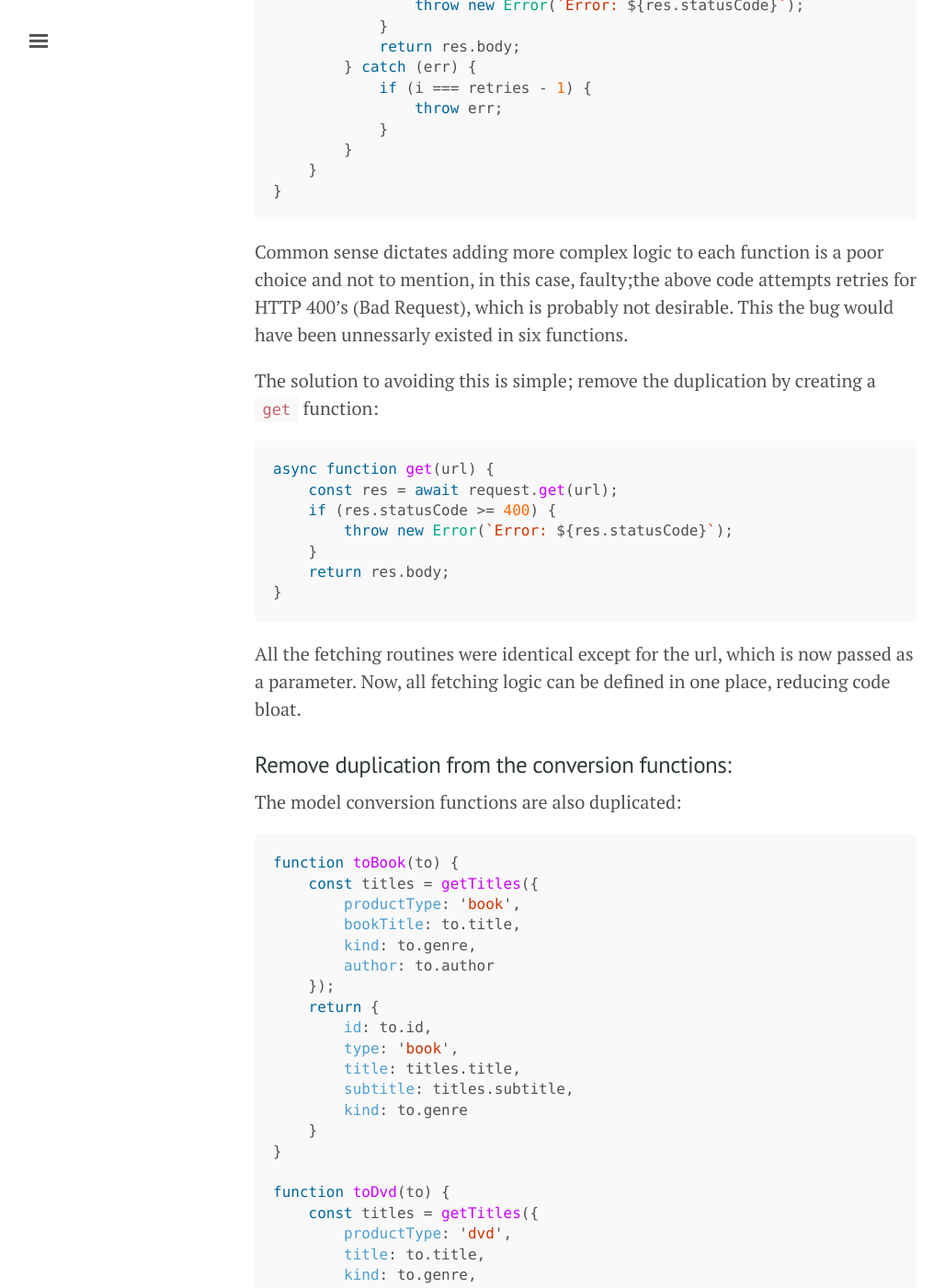
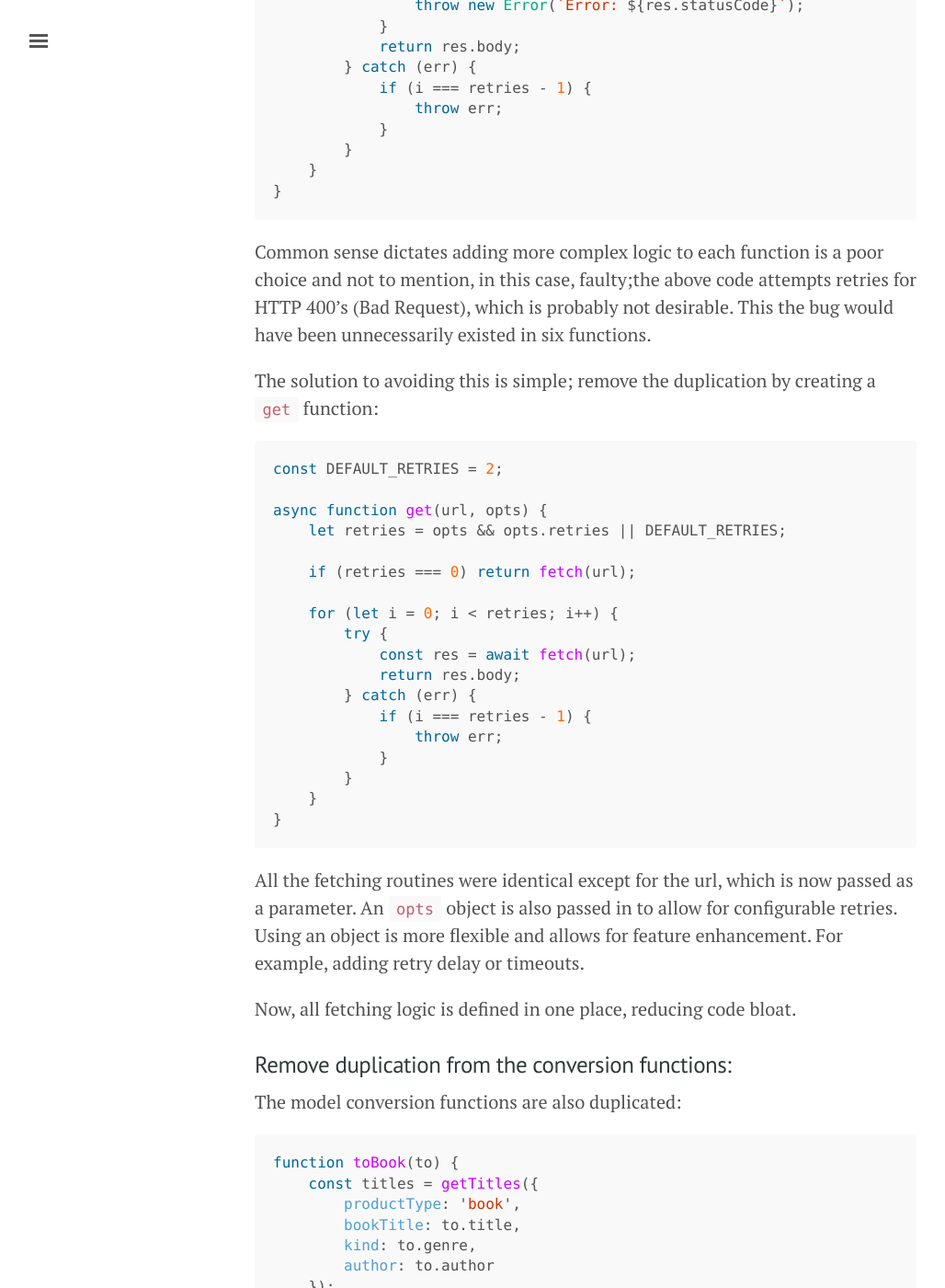
Before and after one commit to refactoring-by-example/refactoringbyexample.com, a Jekyll site: the page built from _posts/2018-03-30-dastardly-duplication.md, in a window 1280 px wide and 1400 px high, scrolled down 1542 px. Shown: the whole window at 92% size, without its empty margins (3-1031 px from the left). Built offline with Jekyll 4.4.1, drawn with Linux system fonts in a browser that asks for light colours; comment, search, counter and statistics services are not loaded; some of the changed text lies outside the part shown.

Commit message:
Task: Add retries.

````diff
--- a/_posts/2018-03-30-dastardly-duplication.md
+++ b/_posts/2018-03-30-dastardly-duplication.md
@@ -56,20 +56,33 @@ async function getDvds() {
 }
 ```
 
-Common sense dictates adding more complex logic to each function is a poor choice and not to mention, in this case, faulty;the above code attempts retries for HTTP 400's (Bad Request), which is probably not desirable. This the bug would have been unnessarly existed in six functions.
+Common sense dictates adding more complex logic to each function is a poor choice and not to mention, in this case, faulty;the above code attempts retries for HTTP 400's (Bad Request), which is probably not desirable. This the bug would have been unnecessarily existed in six functions.
 
 The solution to avoiding this is simple; remove the duplication by creating a `get` function:
 ```js
-async function get(url) {
-    const res = await request.get(url);
-    if (res.statusCode >= 400) {
-        throw new Error(`Error: ${res.statusCode}`);
+const DEFAULT_RETRIES = 2;
+
+async function get(url, opts) {
+    let retries = opts && opts.retries || DEFAULT_RETRIES;
+
+    if (retries === 0) return fetch(url);
+
+    for (let i = 0; i < retries; i++) {
+        try {
+            const res = await fetch(url);
+            return res.body;
+        } catch (err) {
+            if (i === retries - 1) {
+                throw err;
+            }
+        }
     }
-    return res.body;
 }
 ```
 
-All the fetching routines were identical except for the url, which is now passed as a parameter. Now, all fetching logic can be defined in one place, reducing code bloat.
+All the fetching routines were identical except for the url, which is now passed as a parameter. An `opts` object is also passed in to allow for configurable retries. Using an object is more flexible and allows for feature enhancement. For example, adding retry delay or timeouts.
+
+Now, all fetching logic is defined in one place, reducing code bloat.
 
 ### Remove duplication from the conversion functions:
 
````
Also changed, not shown: other parts of _posts/2018-03-30-dastardly-duplication.md (+9 -9 lines).
